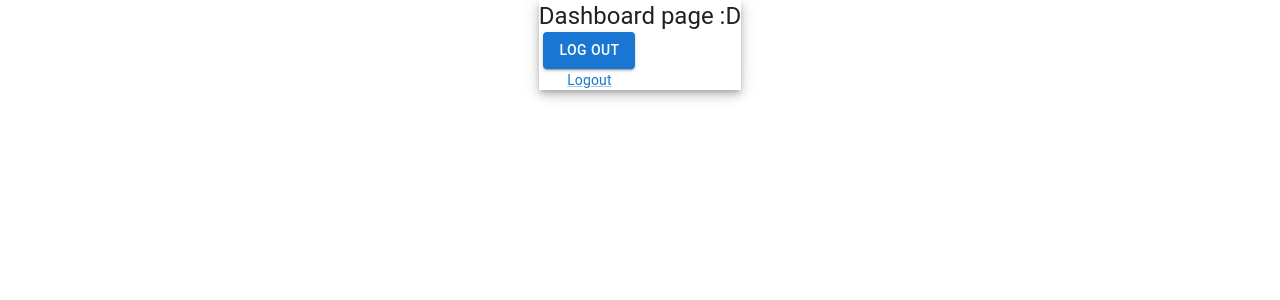
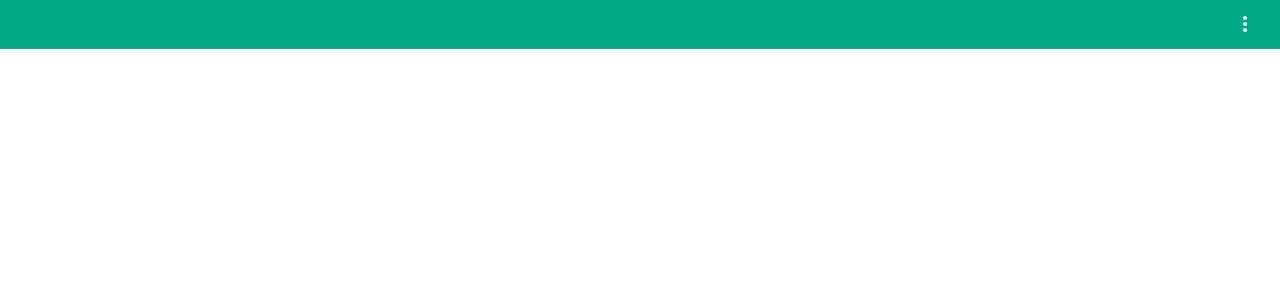
Before and after one commit to NazemMahmud/mern-chat, a React (Create React App) app in the folder client/: page / in a window 1280 px wide. Shown: the top 300 px of the page. Built offline with nearby package versions, Linux system fonts and the light colour scheme; sample sign-in values are in the browser's storage.

Commit message:
update: logout action; add: navigation bar in dashboard

```diff
--- /dev/null
+++ b/client/src/components/NavigationBar.js
@@ -0,0 +1,76 @@
+import React, {useState} from "react";
+import {useDispatch, useSelector} from "react-redux";
+import {styled} from "@mui/styles";
+import {IconButton, Menu, MenuItem} from "@mui/material";
+import MoreVertIcon from "@mui/icons-material/MoreVert";
+import {logout} from "../services/Authentication/auth.service";
+import {handleLogout} from "../redux/authentication";
+
+
+const MainNavBar = styled("div")({
+    position: "absolute",
+    right: "0",
+    top: "0",
+    height: "48px",
+    borderBottom: "1px solid #00A884",
+    backgroundColor: "#00A884",
+    width: "100%",
+    display: "flex",
+    alignItems: "center",
+    justifyContent: "flex-end",
+    padding: "0 15px",
+});
+
+const NavigationBar = () => {
+    const [anchorEl, setAnchorEl] = useState(null);
+    const open = Boolean(anchorEl);
+    const dispatch = useDispatch();
+    const userData = useSelector(state => state.auth.userData);
+
+    const handleMenuClose = () => {
+        setAnchorEl(null);
+    };
+
+    const signOut = async event => {
+        event.preventDefault()
+        // LATER: add a loader
+        await logout()
+            .then(response => {
+                dispatch(handleLogout());
+            })
+            .catch(error => {
+                console.log('error..', error);
+            });
+    };
+
+    return (
+        <MainNavBar>
+            <IconButton style={{color: "white", marginLeft: "20px"}}
+                        onClick={(e) => setAnchorEl(e.currentTarget)}>
+                <MoreVertIcon/>
+            </IconButton>
+            <Menu
+                id="nav-menu"
+                anchorEl={anchorEl}
+                open={open}
+                onClose={handleMenuClose}
+                PaperProps={{
+                    style: {
+                        transform: 'translateX(-10px) translateY(30px)',
+                    }
+                }}
+                MenuListProps={{
+                    "aria-labelledby": "nav-button",
+                }}
+                anchorOrigin={{
+                    vertical: 'top',
+                    horizontal: 'right',
+                }}>
+                <MenuItem onClick={signOut}>Logout</MenuItem>
+                <MenuItem> {userData?.username}</MenuItem>
+            </Menu>
+        </MainNavBar>
+    )
+};
+
+export default NavigationBar;
--- /dev/null
+++ b/client/src/layout/DashboardLayout.js
@@ -0,0 +1,19 @@
+import React from 'react';
+import {styled} from "@mui/styles";
+
+const DashBoardContainer = styled('div') ({
+    width: "100%",
+    height: "100vh",
+    display: "flex",
+});
+
+const DashboardLayout = (props) => {
+    return (
+        <DashBoardContainer>
+            {props.children}
+        </DashBoardContainer>
+    );
+}
+
+
+export default DashboardLayout;
--- a/client/src/pages/Dashboard/index.js
+++ b/client/src/pages/Dashboard/index.js
@@ -2,14 +2,13 @@ import React, {useEffect} from "react";
 import { useNavigate } from "react-router-dom";
 import Grid from "@mui/material/Grid";
 import Paper from "@mui/material/Paper";
-import { Button, Link, Typography } from "@mui/material";
-import { logout } from "../../services/Authentication/auth.service";
-import { handleLogout } from "../../redux/authentication";
+import { Box,  Button, Link, Typography } from "@mui/material";
 import { useDispatch, useSelector } from "react-redux";
+import DashboardLayout from "../../layout/DashboardLayout";
+import NavigationBar from "../../components/NavigationBar";
 
 const Dashboard = () => {
     const navigate = useNavigate();
-    const dispatch = useDispatch();
     const { accessToken } = useSelector(state => state.auth);
 
     // redirect if not logged in
@@ -19,51 +18,52 @@ const Dashboard = () => {
         }
     }, [accessToken, navigate]);
 
-    const signOut = async event => {
-        event.preventDefault()
-        // LATER: add a loader
-        await logout()
-            .then(response => {
-                dispatch(handleLogout());
-            })
-            .catch(error => {
-                console.log('error..', error);
-            });
-    };
+
 
     return (
-        <Grid container spacing={0}
-              direction="column"
-              alignItems="center"
-              justifyContent="center">
-            <Grid item xs={12} sm={12} md={12}>
-                <Paper elevation={6} square p={2}>
-                    <div>
-                        <Typography component="h5" variant="h5">
-                            Dashboard page :D
-                        </Typography>
+        <DashboardLayout>
+            <NavigationBar />
+            {/*<Box flex={1} overflow="auto">*/}
+            {/*    <Grid container>*/}
+            {/*        <Grid item xs={6}>*/}
+            {/*            <Button onClick={signOut} variant="contained" color="primary">*/}
+            {/*                Log out*/}
+            {/*            </Button>*/}
+            {/*        </Grid>*/}
+            {/*    </Grid>*/}
+            {/*</Box>*/}
+        </DashboardLayout>
 
+        // <Grid container spacing={0}
+        //       direction="column"
+        //       alignItems="center"
+        //       justifyContent="center">
+        //     <Grid item xs={12} sm={12} md={12}>
+        //         <Paper elevation={6} square p={2}>
+        //             <div>
+        //                 <Typography component="h5" variant="h5">
+        //                     Dashboard page :D
+        //                 </Typography>
 
-
-                        <Grid container>
-                            <Grid item xs={6}>
-                                <Button onClick={signOut} variant="contained" color="primary">
-                                    Log out
-                                </Button>
-                            </Grid>
-                        </Grid>
-
-                        <Grid container>
-                            <Grid item xs={6}>
-                                <Link href="#" variant="body2" onClick={signOut}>
-                                    Logout
-                                </Link>
-                            </Grid>
-                        </Grid>
-                    </div>
-                </Paper>
-            </Grid>
-        </Grid>
+        //                 <Grid container>
+        //                     <Grid item xs={6}>
+        //                         <Button onClick={signOut} variant="contained" color="primary">
+        //                             Log out
+        //                         </Button>
+        //                     </Grid>
+        //                 </Grid>
+        //
+        //                 <Grid container>
+        //                     <Grid item xs={6}>
+        //                         <Link href="#" variant="body2" onClick={signOut}>
+        //                             Logout
+        //                         </Link>
+        //                     </Grid>
+        //                 </Grid>
+        //             </div>
+        //         </Paper>
+        //     </Grid>
+        // </Grid>
     )
 }
 
--- a/client/src/utility/axios.js
+++ b/client/src/utility/axios.js
@@ -1,7 +1,6 @@
 import axios from 'axios';
 import {appConfig} from "../config/config";
 import {store} from "../redux/store";
-import {getAccessToken} from "./utils";
 
 const guestInstance = axios.create({
    baseURL: appConfig.apiBaseUrl,
@@ -23,10 +22,12 @@ const authInstance = axios.create({
 
 authInstance.interceptors.request.use(
     config => {
-       // ** Get token from localStorage / state
-       // ** If token is present add it to request's Authorization Header
-
-       const accessToken = getAccessToken ; // if from store: store.getState().auth.accessToken
+        /**
+         * Get token from localStorage / state
+         * If token is present add it to request's Authorization Header
+         */
+       // if not taking from store, you have to call localStorage to get the access token
+       const accessToken = store.getState().auth.accessToken;
        if (accessToken) {
           // ** eslint-disable-next-line no-param-reassign
           config.headers.Authorization = `Bearer ${accessToken}`;
```
